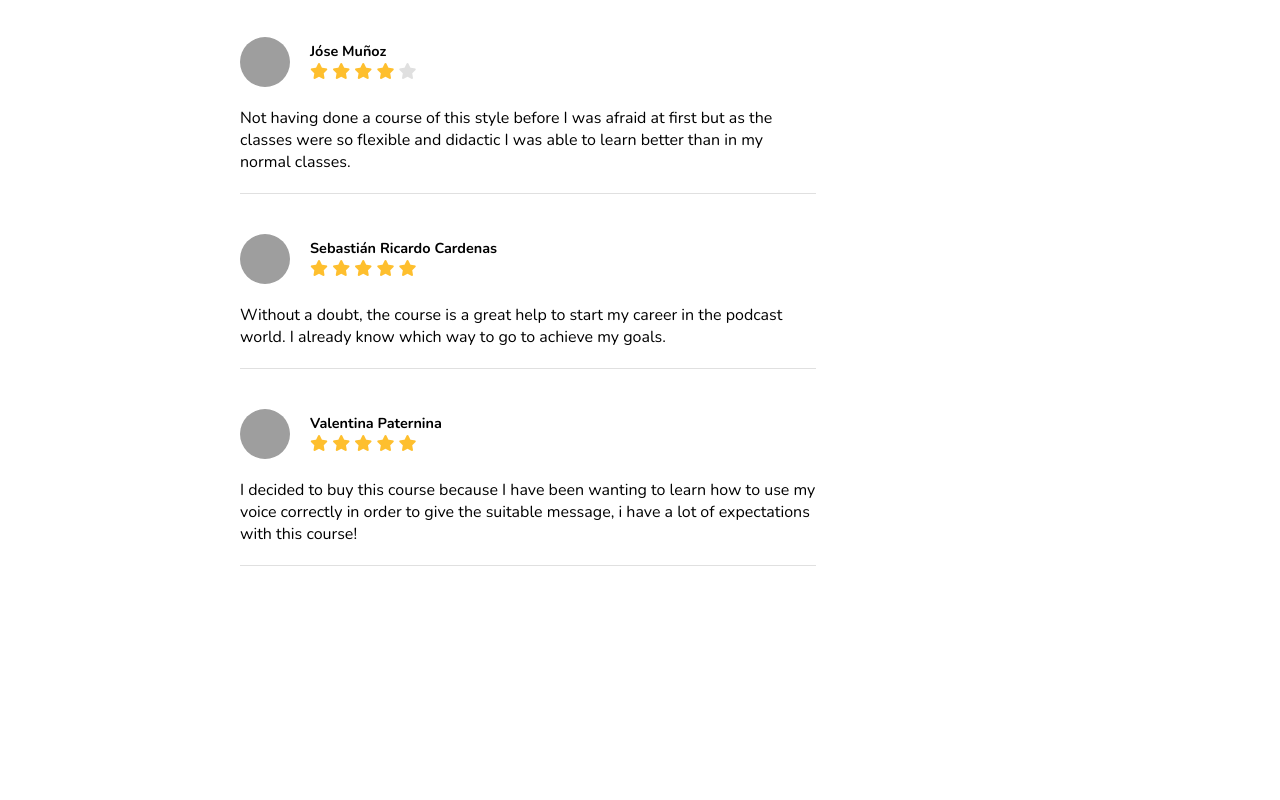
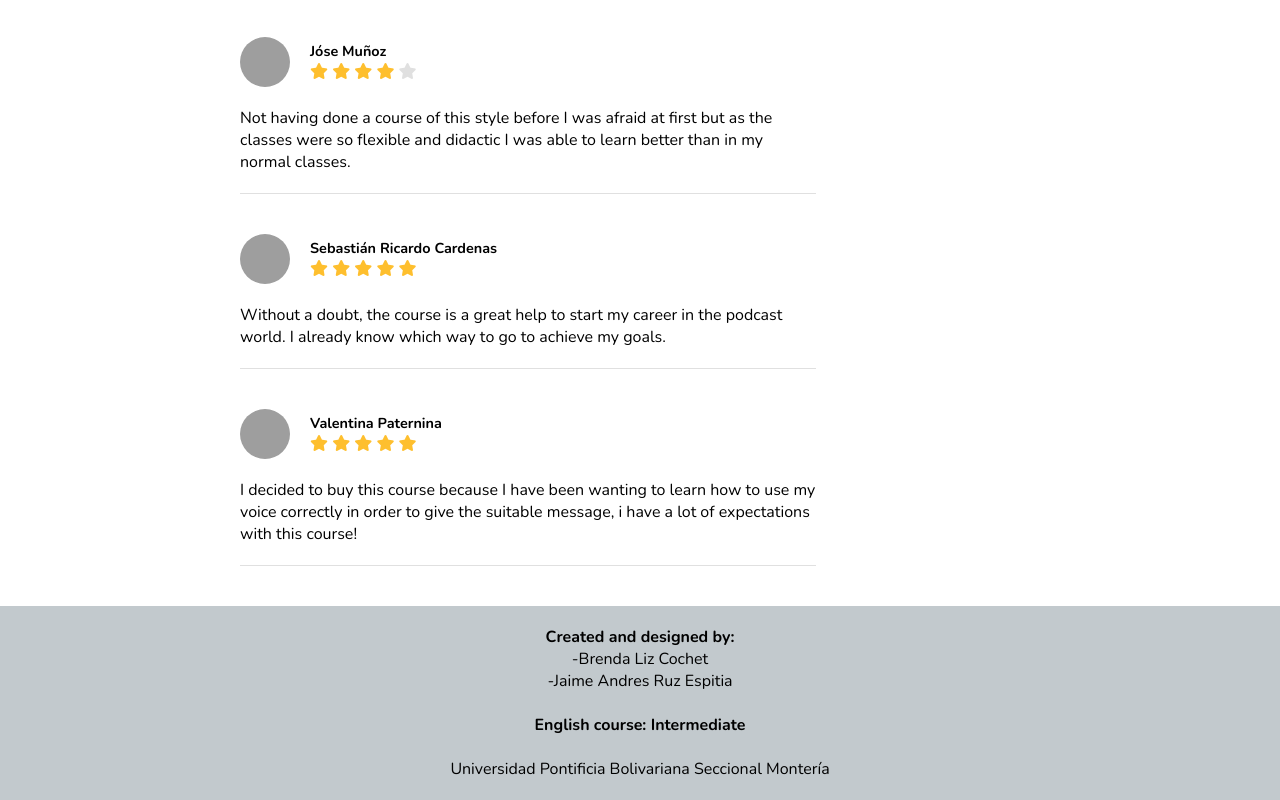
Before and after one commit to fabiloco/jaime_course-project, a website: page index.html in a window 1280 px wide. Shown: the part 3066-3866 px from the top of the page. Before the commit the page ends 3672 px from the top, so only its background shows below. Drawn offline with nearby package versions, Linux system fonts and the light colour scheme; some packages are replaced by stand-ins of ours; grey boxes are pictures that could not be loaded; a script that the page names is missing.

Commit message:
final v2

```diff
--- /dev/null
+++ b/css/blocks/footer.scss
@@ -0,0 +1,10 @@
+.footer-container{
+    background-color: $presentation_bg;
+
+    .footer{
+        width: 70%;
+        margin: 0 auto;
+        padding: 20px;
+        text-align: center;
+    }
+}
--- a/css/styles.scss
+++ b/css/styles.scss
@@ -13,3 +13,4 @@
 @import 'blocks/text.scss';
 @import 'blocks/testimonials.scss';
 @import 'blocks/comments.scss';
+@import 'blocks/footer.scss';
--- a/index.html
+++ b/index.html
@@ -349,6 +349,19 @@
             </section>
         </article>
 
+        <footer class="footer-container">
+            <div class="footer">
+                <h2>Created and designed by:</h2>
+                <p>-Brenda Liz Cochet</p>
+                <p>-Jaime Andres Ruz Espitia</p>
+                <br>
+                <h2>English course: Intermediate</h2>
+                <br>
+                <p>Universidad Pontificia Bolivariana Seccional Montería</p>
+            </div>
+
+        </footer>
+
 
     </main>
 
```
Also changed, not shown: css/styles.css, 1 other file.
